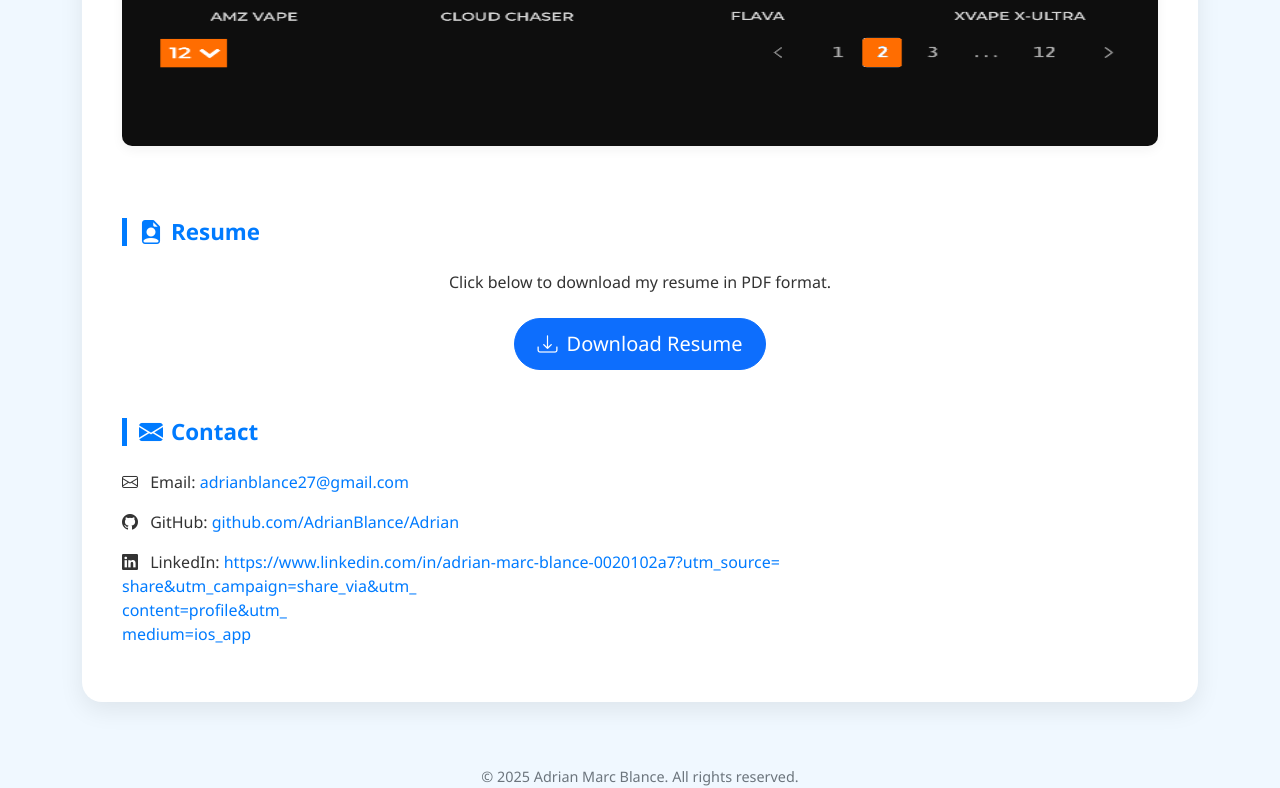
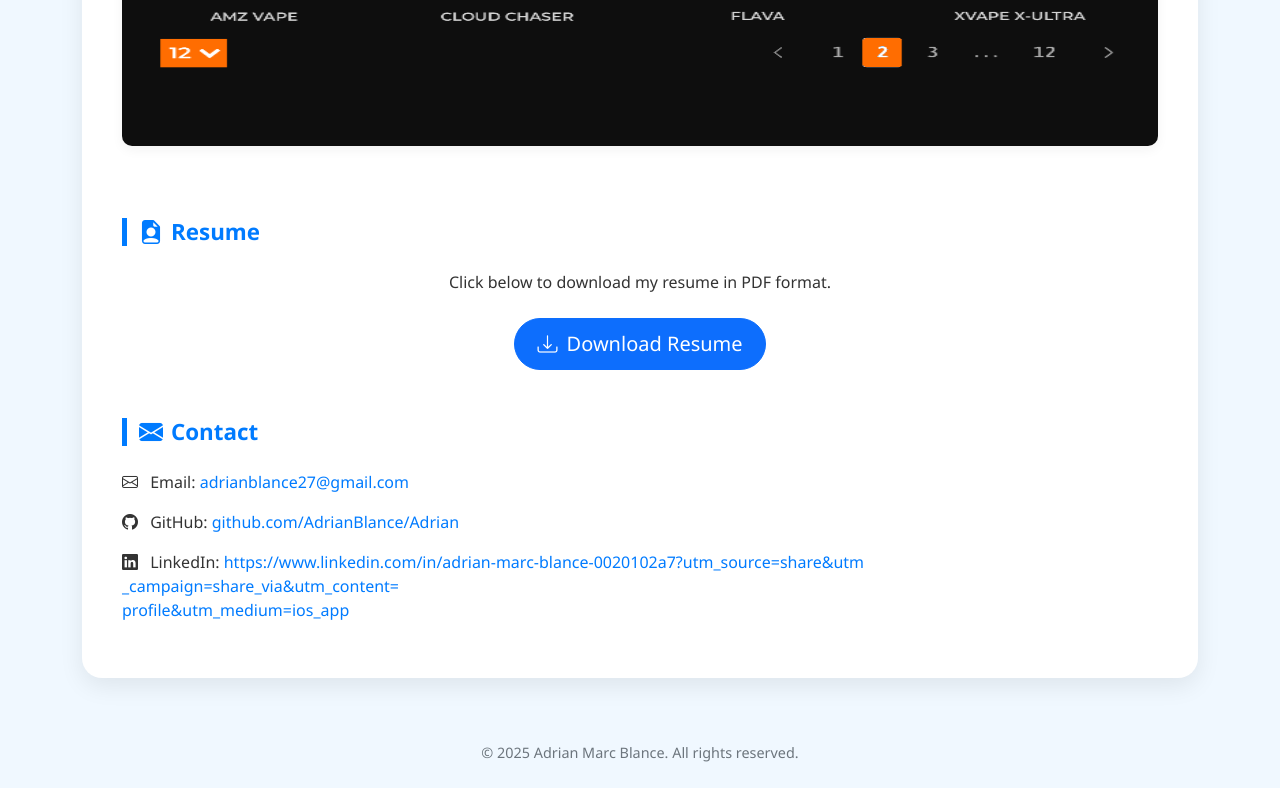
Before and after one commit to AdrianBlance/Adrian, a plain HTML site: page index.html in a window 1280 px wide. Shown: the part 5556-6344 px from the top of the page. After the commit the page ends 6320 px from the top, so only its background shows below. Drawn offline with nearby package versions, Linux system fonts and the light colour scheme.

Commit message:
Update index.html

```diff
--- a/index.html
+++ b/index.html
@@ -180,7 +180,7 @@
         <h3 class="section-title"><i class="bi bi-envelope-fill"></i> Contact</h3>
         <p><i class="bi bi-envelope me-2"></i> Email: <a href="mailto:adrianblance27@gmail.com">adrianblance27@gmail.com</a></p>
         <p><i class="bi bi-github me-2"></i> GitHub: <a href="https://github.com/AdrianBlance/Adrian" target="_blank">github.com/AdrianBlance/Adrian</a></p>
-        <p><i class="bi bi-linkedin me-2"></i> LinkedIn: <a href="https://www.linkedin.com/in/adrian-marc-blance-0020102a7?utm_source=share&utm_campaign=share_via&utm_content=profile&utm_medium=ios_app" target="_blank">https://www.linkedin.com/in/adrian-marc-blance-0020102a7?utm_source=<br>share&utm_campaign=share_via&utm_<br>content=profile&utm_<br>medium=ios_app</a></p>
+        <p><i class="bi bi-linkedin me-2"></i> LinkedIn: <a href="https://www.linkedin.com/in/adrian-marc-blance-0020102a7?utm_source=share&utm_campaign=share_via&utm_content=profile&utm_medium=ios_app" target="_blank">https://www.linkedin.com/in/adrian-marc-blance-0020102a7?utm_source=share&utm<br>_campaign=share_via&utm_content=<br>profile&utm_medium=ios_app</a></p>
 
     </div>
 
```
